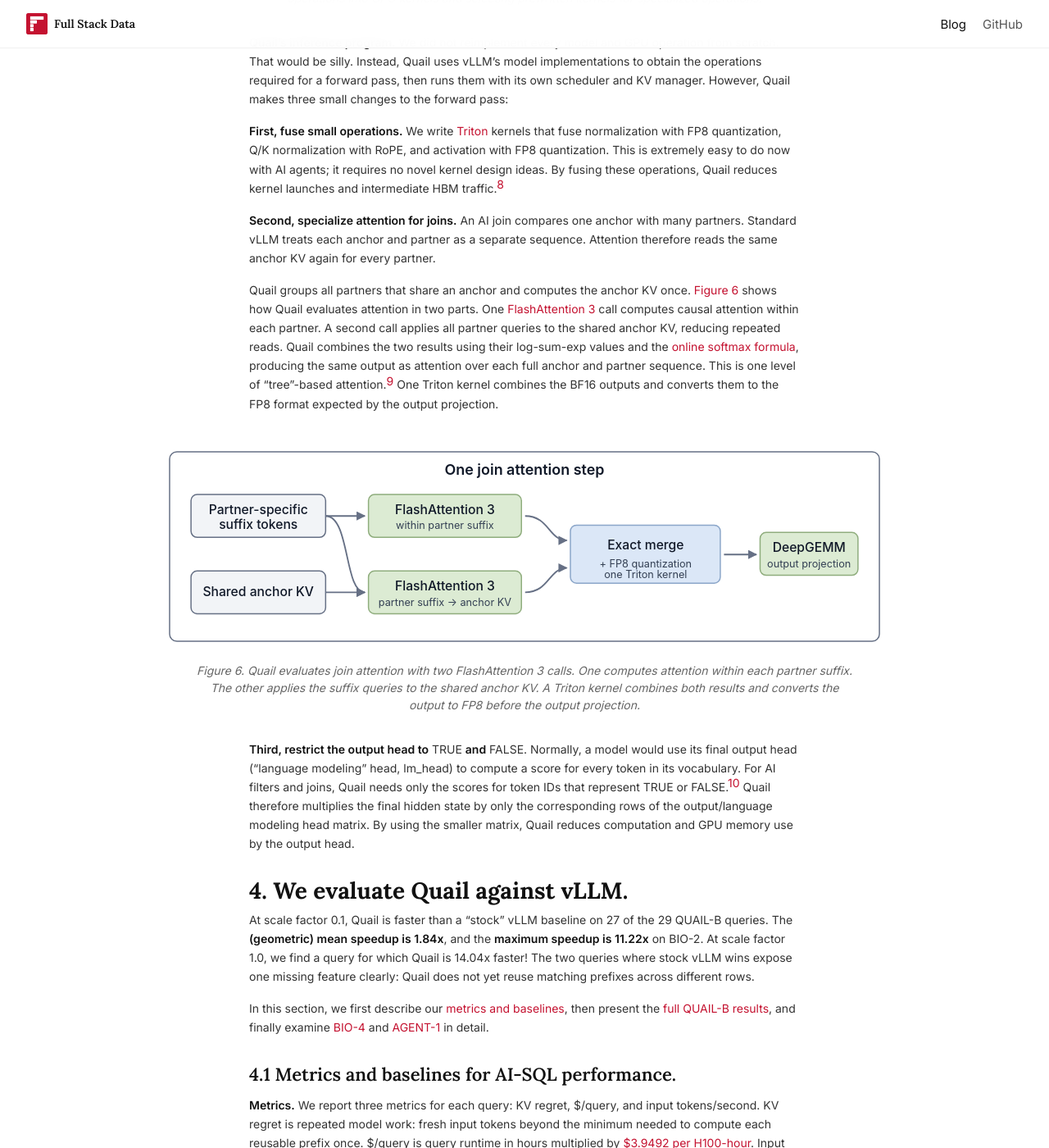
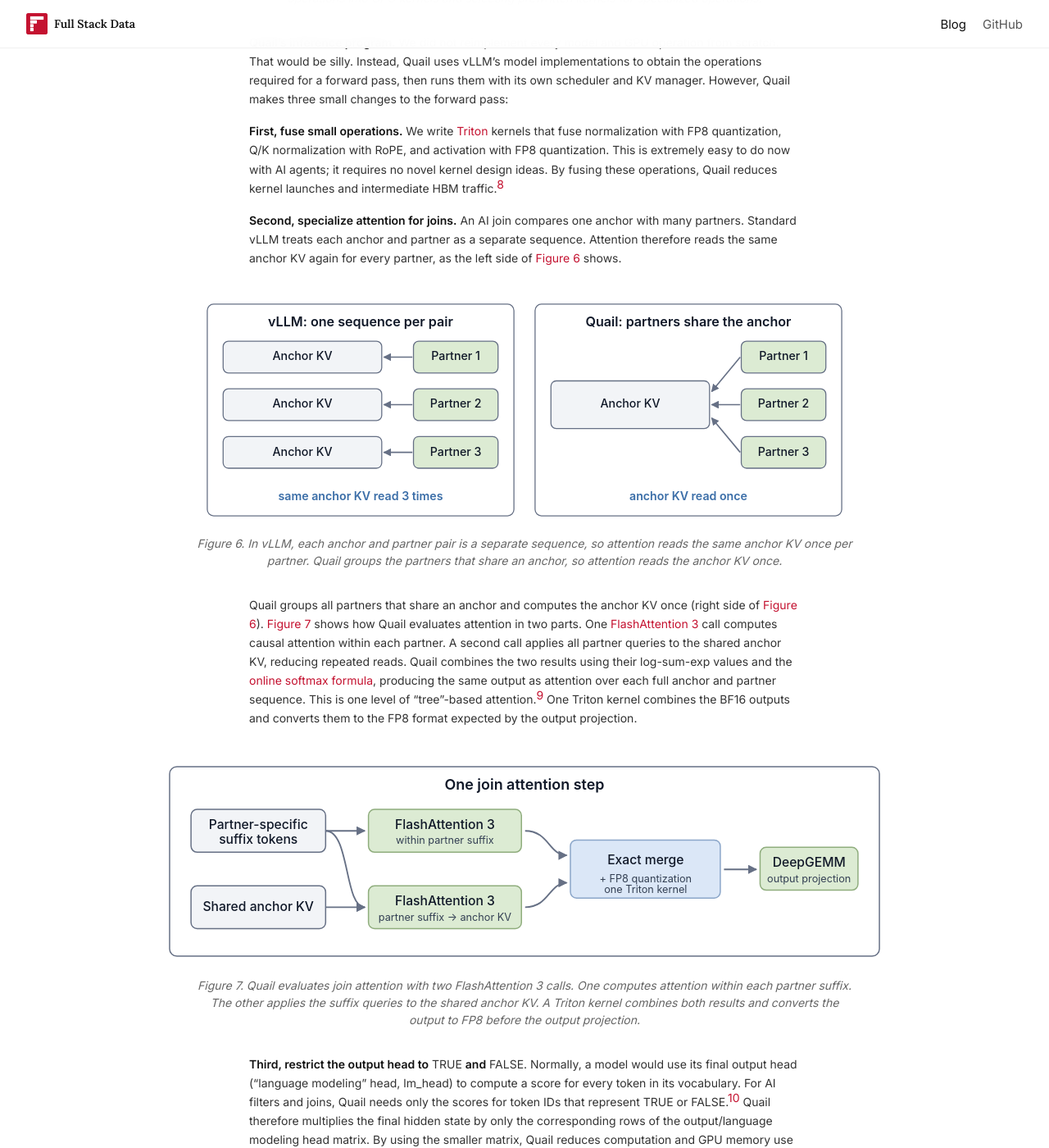
Before and after one commit to fsdatalab/fsdatalab.github.io, a Jekyll site: the page built from _posts/2026-09-24-introducing-quail.md, in a window 1280 px wide and 1400 px high, scrolled down 8904 px. Shown: the whole window at 82% size. Built offline with Jekyll 4.4.1, drawn with Linux system fonts in a browser that asks for light colours; some of the changed text lies outside the part shown.

Commit message:
Add join anchor KV reads figure to Quail post
Show that vLLM reads the same anchor KV once per partner while Quail
reads it once, and renumber the later figures.

Co-Authored-By: Claude Opus 5.5 (1M context) <noreply@anthropic.com>
Claude-Session: https://claude.ai/code/session_01Vd5qocSzF42RiELAAYxV6o

```diff
--- a/_posts/2026-09-24-introducing-quail.md
+++ b/_posts/2026-09-24-introducing-quail.md
@@ -584,10 +584,15 @@ reduces kernel launches and intermediate HBM traffic.<sup><a href="#note-8">8</a
 **Second, specialize attention for joins.** An AI join compares one
 anchor with many partners. Standard vLLM treats each anchor and partner
 as a separate sequence. Attention therefore reads the same anchor KV
-again for every partner.
+again for every partner, as the left side of [Figure 6](#figure-6) shows.
+
+<figure class="figure-medium" id="figure-6">
+  <img src="{{ '/assets/blog/introducing-quail/join-anchor-kv-reads.svg' | relative_url }}" alt="Anchor KV reads in vLLM and Quail for an AI join.">
+  <figcaption>Figure 6. In vLLM, each anchor and partner pair is a separate sequence, so attention reads the same anchor KV once per partner. Quail groups the partners that share an anchor, so attention reads the anchor KV once.</figcaption>
+</figure>
 
 Quail groups all partners that share an anchor and computes the anchor
-KV once. [Figure 6](#figure-6) shows how Quail evaluates attention in two parts. One
+KV once (right side of [Figure 6](#figure-6)). [Figure 7](#figure-7) shows how Quail evaluates attention in two parts. One
 [FlashAttention 3](https://arxiv.org/abs/2407.08608) call
 computes causal attention within each partner. A second call applies all
 partner queries to the shared anchor KV, reducing repeated reads. Quail
@@ -598,9 +603,9 @@ sequence. This is one level of “tree”-based attention.<sup><a href="#note-9"
 Triton kernel combines the BF16 outputs and converts them to the FP8
 format expected by the output projection.
 
-<figure class="figure-join-attention" id="figure-6">
+<figure class="figure-join-attention" id="figure-7">
   <img src="{{ '/assets/blog/introducing-quail/quail-join-attention.svg' | relative_url }}" alt="How Quail evaluates attention for an AI join.">
-  <figcaption>Figure 6. Quail evaluates join attention with two FlashAttention 3 calls. One computes attention within each partner suffix. The other applies the suffix queries to the shared anchor KV. A Triton kernel combines both results and converts the output to FP8 before the output projection.</figcaption>
+  <figcaption>Figure 7. Quail evaluates join attention with two FlashAttention 3 calls. One computes attention within each partner suffix. The other applies the suffix queries to the shared anchor KV. A Triton kernel combines both results and converts the output to FP8 before the output projection.</figcaption>
 </figure>
 
 **Third, restrict the output head to** TRUE **and** FALSE. Normally, a
@@ -730,30 +735,30 @@ each dataset at scale factor 0.1. Cost multipliers are relative to Quail.
 <p class="table-caption">Table 1. Average QUAIL-B results by dataset at scale factor 0.1. Cost multipliers are relative to Quail.</p>
 </div>
 
-[Figure 7](#figure-7) summarizes throughput by dataset, and [Figure 8](#figure-8) reports latency
+[Figure 8](#figure-8) summarizes throughput by dataset, and [Figure 9](#figure-9) reports latency
 for all 29 queries. The geometric mean of Quail’s per-query speedups
 over stock vLLM is 1.84x. In total, Quail completes the benchmark in
 1,643.74 seconds, compared with 4,451.95 seconds for stock vLLM. Quail
 takes 3.35x longer than the combined SoL estimate of 491.17 seconds, so
 there is substantial room to improve.
 
-<figure class="figure-plot-compact" id="figure-7">
+<figure class="figure-plot-compact" id="figure-8">
   <img src="{{ '/assets/blog/introducing-quail/quail-throughput-by-dataset.png' | relative_url }}" alt="Quail throughput by QUAIL-B dataset.">
-  <figcaption>Figure 7. Average requested input tokens per second on QUAIL-B, shown as a percentage of the Speed-of-Light estimate (i.e., theoretical hardware limits) for each dataset. We use Qwen3 4B FP8 and one H100.</figcaption>
+  <figcaption>Figure 8. Average requested input tokens per second on QUAIL-B, shown as a percentage of the Speed-of-Light estimate (i.e., theoretical hardware limits) for each dataset. We use Qwen3 4B FP8 and one H100.</figcaption>
 </figure>
 
-<figure id="figure-8">
+<figure id="figure-9">
   <img src="{{ '/assets/blog/introducing-quail/quail-query-latency.png' | relative_url }}" alt="Latency for all 29 QUAIL-B queries.">
-  <figcaption>Figure 8. Query latency at scale factor 0.1. Bars show Quail and stock vLLM; horizontal lines show SoL estimates. The vertical axis uses a log scale because the query times span more than three orders of magnitude.</figcaption>
+  <figcaption>Figure 9. Query latency at scale factor 0.1. Bars show Quail and stock vLLM; horizontal lines show SoL estimates. The vertical axis uses a log scale because the query times span more than three orders of magnitude.</figcaption>
 </figure>
 
-[Figure 9](#figure-9) focuses on the eight queries where pipelining changes how vLLM
+[Figure 10](#figure-10) focuses on the eight queries where pipelining changes how vLLM
 submits requests. Pipelined vLLM is faster than stock vLLM on seven of
 them, by 1.12x on average and up to 1.27x on IMDB-6.
 
-<figure class="figure-plot-compact" id="figure-9">
+<figure class="figure-plot-compact" id="figure-10">
   <img src="{{ '/assets/blog/introducing-quail/vllm-pipelining-throughput.png' | relative_url }}" alt="Stock and pipelined vLLM throughput on eight QUAIL-B queries.">
-  <figcaption>Figure 9. Requested input tokens per second as a percentage of each query’s SoL estimate. Stock vLLM finishes one filter stage before submitting the next. Pipelined vLLM submits the next filter for each document as soon as the previous filter returns TRUE.</figcaption>
+  <figcaption>Figure 10. Requested input tokens per second as a percentage of each query’s SoL estimate. Stock vLLM finishes one filter stage before submitting the next. Pipelined vLLM submits the next filter for each document as soon as the previous filter returns TRUE.</figcaption>
 </figure>
 
 Stock vLLM is faster than Quail only on AGENT-1 and AGENT-2. Quail does
```
Also changed, not shown: assets/blog/introducing-quail/join-anchor-kv-reads.svg (added).
